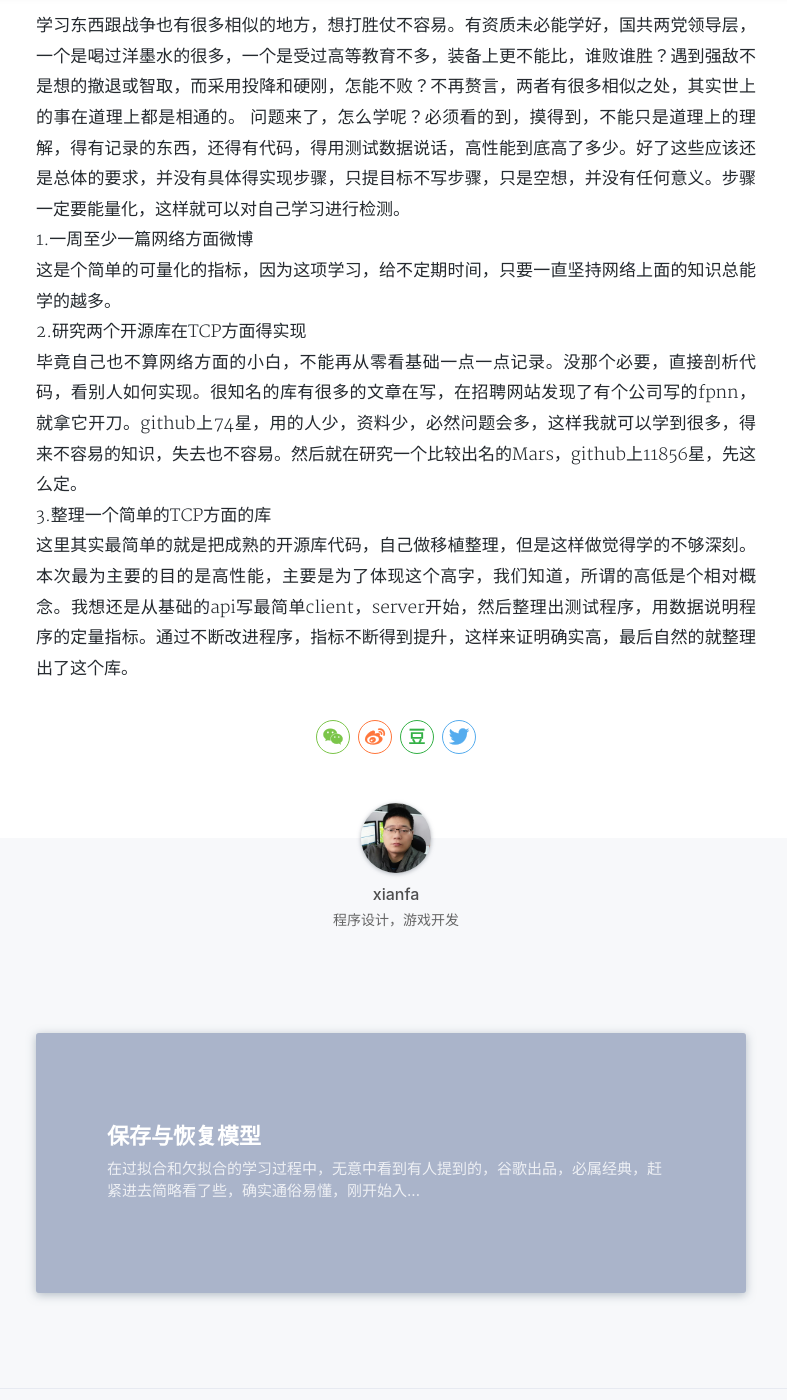
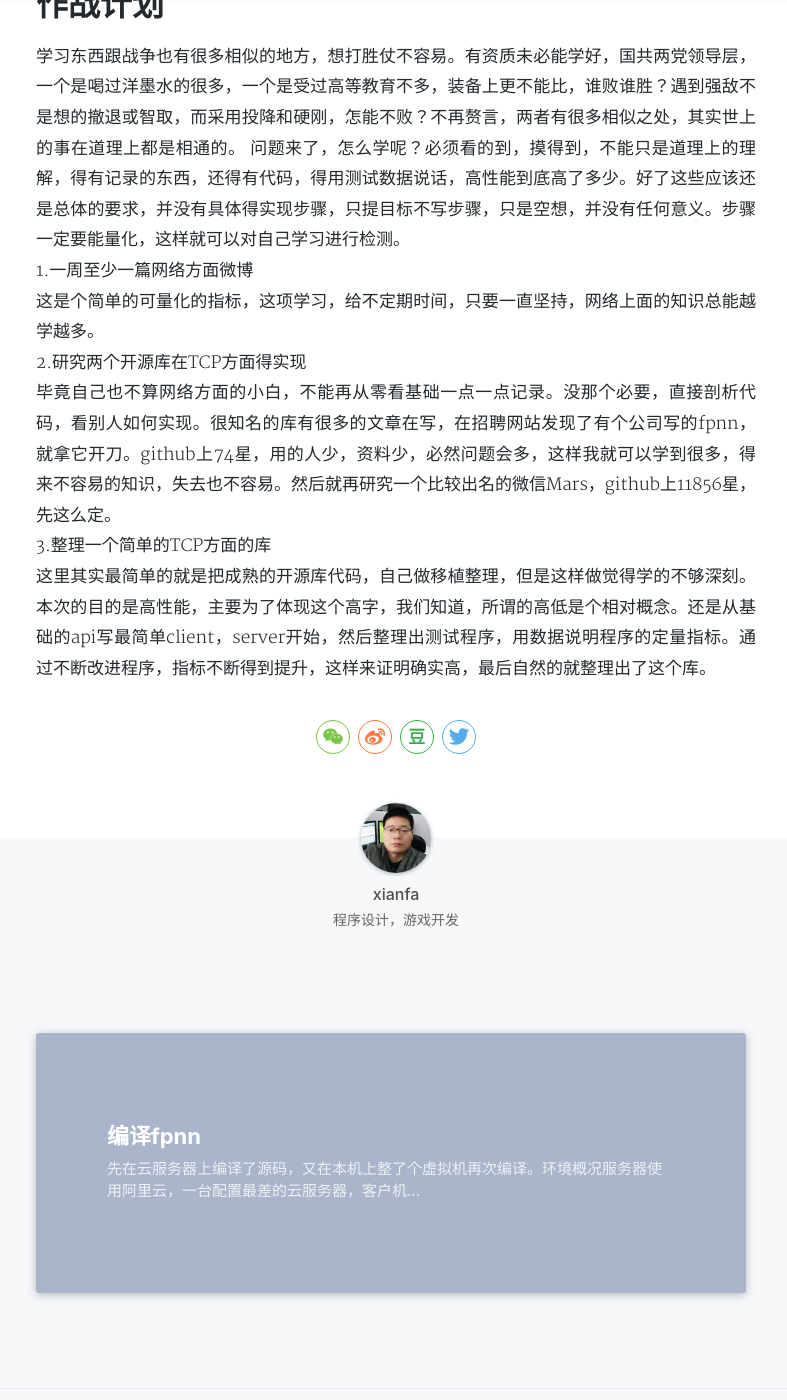
Before and after one commit to xianfa/xianfa.github.io, a Jekyll site: the page built from _posts/network/2019-01-25-网络方面学习计划.md, in a window 1280 px wide and 1400 px high, scrolled down 1246 px. Shown: the whole window, without its empty margins (244-1031 px from the left). Built offline with Jekyll 4.4.1, drawn with Linux system fonts in a browser that asks for light colours; nearby versions of some CDN libraries; our own code applies the rules of GitHub Pages for plain Markdown files; a style sheet for code colours, icons or effects is not loaded; some of the changed text lies outside the part shown.

Commit message:
add compile fpnn

```diff
--- a/_posts/network/2019-01-25-网络方面学习计划.md
+++ b/_posts/network/2019-01-25-网络方面学习计划.md
@@ -2,9 +2,9 @@
 categories: [高性能网络，学习计划]
 tags: [高性能网络, 学习计划]
 ---
-经常被问及高性能网络方面，由于一直没有直接处理过这方面的具体处理，我总是回答没有详细研究过。最近我思考了下，没机会涉及实际应用处理，并不是没机会学习。如果别人问道了这方面，一次两次可以回答没涉及过，再三再四这样回答就有些说不过去了。知道了不足，还不去更正，这就是学习态度不积极，知错能改，能自知才是最重要的。
+经常被问及高性能网络方面，由于一直没有直接处理过这方面的具体处理，我总是回答没有详细研究过。最近我思考了下，没机会涉及实际应用处理，并不是没机会学习。如果别人问到了这方面，一次两次可以回答没涉及过，再三再四这样回答就有些说不过去。知道了不足，还不去更正，就是学习态度不积极，知错能改，能自知才是最重要的。
 # 了解自己
-说起来也是主要做数据处理，以及后端开发，从技术方面考量，主要就是网络和数据库。自己所涉及得网络方面也就是学生时代得网络课程，以及<Uinx网络编程>卷一，另外还有winsock的一本书。在实际应用中主要用过，linux和windows里面的api，MFC里面封装的网络类，libcurl，boost里面的asio的开发这些，没机会处理涉及大规模的场景，也没机会开发底层的网络库。
+说起来也是主要做数据处理，以及后端开发，从技术方面考量，主要就是网络和数据库。自己所涉及得网络方面也就是学生时代得网络课程，以及Uinx网络编程卷一，另外还有winsock的一本书。在实际应用中主要用过，linux和windows里面的api，MFC里面封装的网络类，libcurl，boost里面的asio的开发这些，没机会处理涉及大规模的场景，也没机会开发底层的网络库。
 # 收集资料
 请教搜索大神，发现目前有这些较为知名的c++开源网络库，ACE，ASIO，POCO，libevent，libev，C++ Sockets Library，libcurl，Mars等。这里说明下，有些是在招聘网站里面发现。
 多插些不想关但我认为比较重要的话，对于我们学技术的，平时还是多上上招聘网站，看看企业需要什么，也好知道自己本身的不足，找到自己学习的方向。我本人总是需要找工作才上招聘网站，完全是个失败的例子。大一入学就应该立即注册招聘网站，开始整理简历，根据自己兴趣和专业方向，看企业具体需要什么样的人并据此学习，学习起来目标明确，也会更有动力。至于已经上班，那就更不能安于现状，人如逆水行舟，不进则退。所谓机会偏爱有准备的头脑，也就是这么个意思。
@@ -13,8 +13,8 @@
 学习东西跟战争也有很多相似的地方，想打胜仗不容易。有资质未必能学好，国共两党领导层，一个是喝过洋墨水的很多，一个是受过高等教育不多，装备上更不能比，谁败谁胜？遇到强敌不是想的撤退或智取，而采用投降和硬刚，怎能不败？不再赘言，两者有很多相似之处，其实世上的事在道理上都是相通的。
 问题来了，怎么学呢？必须看的到，摸得到，不能只是道理上的理解，得有记录的东西，还得有代码，得用测试数据说话，高性能到底高了多少。好了这些应该还是总体的要求，并没有具体得实现步骤，只提目标不写步骤，只是空想，并没有任何意义。步骤一定要能量化，这样就可以对自己学习进行检测。
 1.一周至少一篇网络方面微博
-  这是个简单的可量化的指标，因为这项学习，给不定期时间，只要一直坚持网络上面的知识总能学的越多。
+  这是个简单的可量化的指标，这项学习，给不定期时间，只要一直坚持，网络上面的知识总能越学越多。
 2.研究两个开源库在TCP方面得实现
-  毕竟自己也不算网络方面的小白，不能再从零看基础一点一点记录。没那个必要，直接剖析代码，看别人如何实现。很知名的库有很多的文章在写，在招聘网站发现了有个公司写的fpnn，就拿它开刀。github上74星，用的人少，资料少，必然问题会多，这样我就可以学到很多，得来不容易的知识，失去也不容易。然后就在研究一个比较出名的Mars，github上11856星，先这么定。
+  毕竟自己也不算网络方面的小白，不能再从零看基础一点一点记录。没那个必要，直接剖析代码，看别人如何实现。很知名的库有很多的文章在写，在招聘网站发现了有个公司写的fpnn，就拿它开刀。github上74星，用的人少，资料少，必然问题会多，这样我就可以学到很多，得来不容易的知识，失去也不容易。然后就再研究一个比较出名的微信Mars，github上11856星，先这么定。
 3.整理一个简单的TCP方面的库
-  这里其实最简单的就是把成熟的开源库代码，自己做移植整理，但是这样做觉得学的不够深刻。本次最为主要的目的是高性能，主要是为了体现这个高字，我们知道，所谓的高低是个相对概念。我想还是从基础的api写最简单client，server开始，然后整理出测试程序，用数据说明程序的定量指标。通过不断改进程序，指标不断得到提升，这样来证明确实高，最后自然的就整理出了这个库。
+  这里其实最简单的就是把成熟的开源库代码，自己做移植整理，但是这样做觉得学的不够深刻。本次的目的是高性能，主要为了体现这个高字，我们知道，所谓的高低是个相对概念。还是从基础的api写最简单client，server开始，然后整理出测试程序，用数据说明程序的定量指标。通过不断改进程序，指标不断得到提升，这样来证明确实高，最后自然的就整理出了这个库。
```
Also changed, not shown: _posts/deeplearning/2019-01-16-tensorflow环境搭建.md (+1 -1 lines), _posts/deeplearning/2019-01-25-保存与恢复模型.md (+2 -2 lines), _posts/network/2019-01-25-编译fpnn.md (added, +51 -0 lines).
